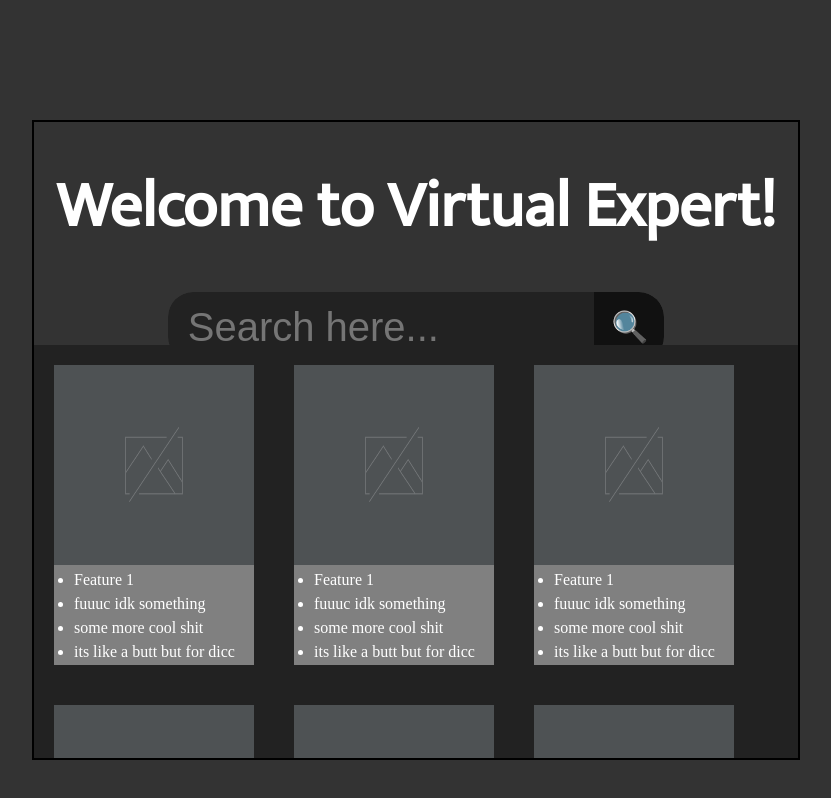
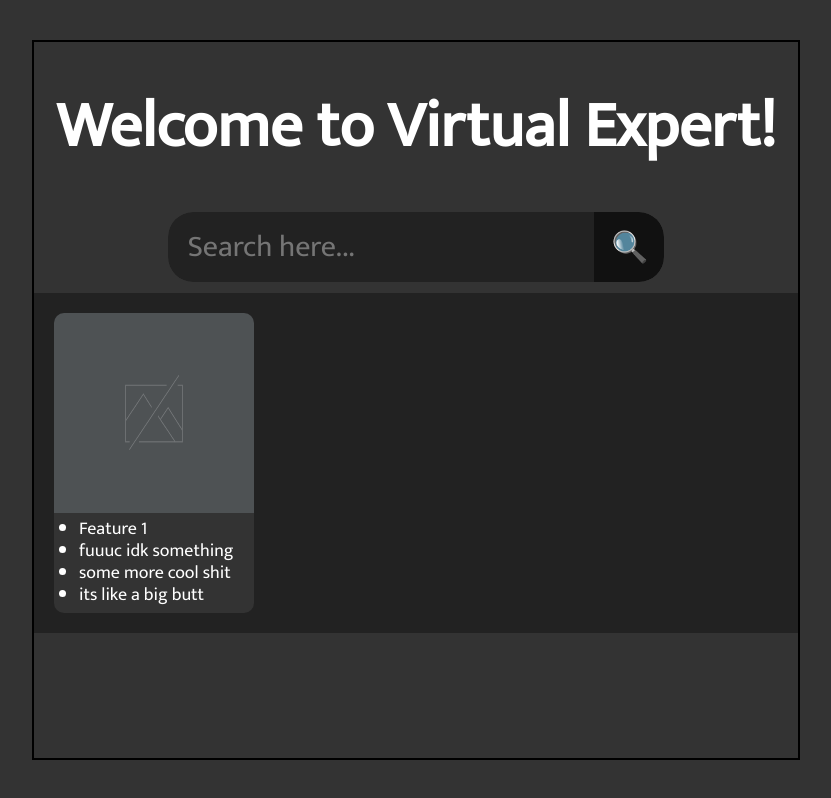
Before and after one commit to TacticalAnarchy/VirtualExpert, a Vue app: page / in a window 1280 px wide. Shown: the whole page, without its empty margins (224-1055 px from the left). Built offline with nearby package versions, Linux system fonts and the light colour scheme.

Commit message:
Transfering over to vue router

```diff
--- a/package.json
+++ b/package.json
@@ -8,8 +8,10 @@
   },
   "dependencies": {
     "core-js": "^3.6.5",
+    "hjson": "^3.2.2",
     "vue": "^3.0.0",
-    "vue-material-design-icons": "^4.11.0"
+    "vue-material-design-icons": "^4.11.0",
+    "vue-router": "^3.5.1"
   },
   "devDependencies": {
     "@vue/cli-plugin-babel": "~4.5.0",
--- a/src/App.vue
+++ b/src/App.vue
@@ -36,7 +36,7 @@ body {
 #app {
   position: absolute;
   border: 2px solid black;
-  height: 80%;
+  height: 90%;
   width: 60%;
   left: 20%;
   bottom: 5%;
--- a/src/components/Result.vue
+++ b/src/components/Result.vue
@@ -6,183 +6,7 @@
         <li>Feature 1</li>
         <li>fuuuc idk something</li>
         <li>some more cool shit</li>
-        <li>its like a butt but for dicc</li>
-      </ul>
-    </div>
-  </div>
-  <div class="resultContainer">
-    <img src="../../images/placeholder.png" alt="">
-    <div class="features">
-      <ul>
-        <li>Feature 1</li>
-        <li>fuuuc idk something</li>
-        <li>some more cool shit</li>
-        <li>its like a butt but for dicc</li>
-      </ul>
-    </div>
-  </div>
-  <div class="resultContainer">
-    <img src="../../images/placeholder.png" alt="">
-    <div class="features">
-      <ul>
-        <li>Feature 1</li>
-        <li>fuuuc idk something</li>
-        <li>some more cool shit</li>
-        <li>its like a butt but for dicc</li>
-      </ul>
-    </div>
-  </div>
-  <div class="resultContainer">
-    <img src="../../images/placeholder.png" alt="">
-    <div class="features">
-      <ul>
-        <li>Feature 1</li>
-        <li>fuuuc idk something</li>
-        <li>some more cool shit</li>
-        <li>its like a butt but for dicc</li>
-      </ul>
-    </div>
-  </div>
-  <div class="resultContainer">
-    <img src="../../images/placeholder.png" alt="">
-    <div class="features">
-      <ul>
-        <li>Feature 1</li>
-        <li>fuuuc idk something</li>
-        <li>some more cool shit</li>
-        <li>its like a butt but for dicc</li>
-      </ul>
-    </div>
-  </div>
-  <div class="resultContainer">
-    <img src="../../images/placeholder.png" alt="">
-    <div class="features">
-      <ul>
-        <li>Feature 1</li>
-        <li>fuuuc idk something</li>
-        <li>some more cool shit</li>
-        <li>its like a butt but for dicc</li>
-      </ul>
-    </div>
-  </div>
-  <div class="resultContainer">
-    <img src="../../images/placeholder.png" alt="">
-    <div class="features">
-      <ul>
-        <li>Feature 1</li>
-        <li>fuuuc idk something</li>
-        <li>some more cool shit</li>
-        <li>its like a butt but for dicc</li>
-      </ul>
-    </div>
-  </div>
-  <div class="resultContainer">
-    <img src="../../images/placeholder.png" alt="">
-    <div class="features">
-      <ul>
-        <li>Feature 1</li>
-        <li>fuuuc idk something</li>
-        <li>some more cool shit</li>
-        <li>its like a butt but for dicc</li>
-      </ul>
-    </div>
-  </div>
-  <div class="resultContainer">
-    <img src="../../images/placeholder.png" alt="">
-    <div class="features">
-      <ul>
-        <li>Feature 1</li>
-        <li>fuuuc idk something</li>
-        <li>some more cool shit</li>
-        <li>its like a butt but for dicc</li>
-      </ul>
-    </div>
-  </div>
-  <div class="resultContainer">
-    <img src="../../images/placeholder.png" alt="">
-    <div class="features">
-      <ul>
-        <li>Feature 1</li>
-        <li>fuuuc idk something</li>
-        <li>some more cool shit</li>
-        <li>its like a butt but for dicc</li>
-      </ul>
-    </div>
-  </div>
-  <div class="resultContainer">
-    <img src="../../images/placeholder.png" alt="">
-    <div class="features">
-      <ul>
-        <li>Feature 1</li>
-        <li>fuuuc idk something</li>
-        <li>some more cool shit</li>
-        <li>its like a butt but for dicc</li>
-      </ul>
-    </div>
-  </div>
-  <div class="resultContainer">
-    <img src="../../images/placeholder.png" alt="">
-    <div class="features">
-      <ul>
-        <li>Feature 1</li>
-        <li>fuuuc idk something</li>
-        <li>some more cool shit</li>
-        <li>its like a butt but for dicc</li>
-      </ul>
-    </div>
-  </div>
-  <div class="resultContainer">
-    <img src="../../images/placeholder.png" alt="">
-    <div class="features">
-      <ul>
-        <li>Feature 1</li>
-        <li>fuuuc idk something</li>
-        <li>some more cool shit</li>
-        <li>its like a butt but for dicc</li>
-      </ul>
-    </div>
-  </div>
-  <div class="resultContainer">
-    <img src="../../images/placeholder.png" alt="">
-    <div class="features">
-      <ul>
-        <li>Feature 1</li>
-        <li>fuuuc idk something</li>
-        <li>some more cool shit</li>
-        <li>its like a butt but for dicc</li>
-      </ul>
-    </div>
-  </div>
-  <div class="resultContainer">
-    <img src="../../images/placeholder.png" alt="">
-    <div class="features">
-      <ul>
-        <li>Feature 1</li>
-        <li>fuuuc idk something</li>
-        <li>some more cool shit</li>
-        <li>its like a butt but for dicc</li>
-      </ul>
-    </div>
-  </div>
-  <div class="resultContainer">
-    <img src="../../images/placeholder.png" alt="">
-    <div class="features">
-      <ul>
-        <li>Feature 1</li>
-        <li>fuuuc idk something</li>
-        <li>some more cool shit</li>
-        <li>its like a butt but for dicc</li>
-      </ul>
-    </div>
-  </div>
-  <div class="resultContainer">
-    <img src="../../images/placeholder.png" alt="">
-    <div class="features">
-      <ul>
-        <li>Feature 1</li>
-        <li>fuuuc idk something</li>
-        <li>some more cool shit</li>
-        <li>its like a butt but for dicc</li>
+        <li>its like a big butt</li>
       </ul>
     </div>
   </div>
@@ -200,9 +24,10 @@ export default {
   .resultContainer {
     width: 200px;
     height: 300px;
-    background: red;
     margin: 20px;
     position: relative;
+    overflow: hidden;
+    border-radius: 10px;
   }
 
   img {
@@ -215,15 +40,18 @@ export default {
   .features {
     width: 200px;
     height: 100px;
-    background: gray;
+    background: #333;
     position: absolute;
     bottom: 0px;
+    padding-top: 5px;
+    padding-left: 25px;
   }
   ul {
-    padding-left: 20px;
   }
 
   li {
-    padding-top: 6px;
+    font-family: "Mukta";
+    font-size: 18px;
+    line-height: 22px;
   }
 </style>
--- a/src/components/Search.vue
+++ b/src/components/Search.vue
@@ -38,10 +38,14 @@
     height: 100%;
     background: #222222;
     line-height: 70px;
-    font-size: 40px;
+    font-size: 30px;
     padding-left: 20px;
     position: absolute;
     border-radius: 25px 0px 0px 25px;
+    font-family: "Mukta";
+    color: white;
+    outline: none;
+
   }
 
   button {
```
Also changed, not shown: src/VirtualExpert.json (added, +9 -0 lines), 2 other files (tests, documents, lock files or other folders). Lines whose indentation alone changed are shown as unchanged.
